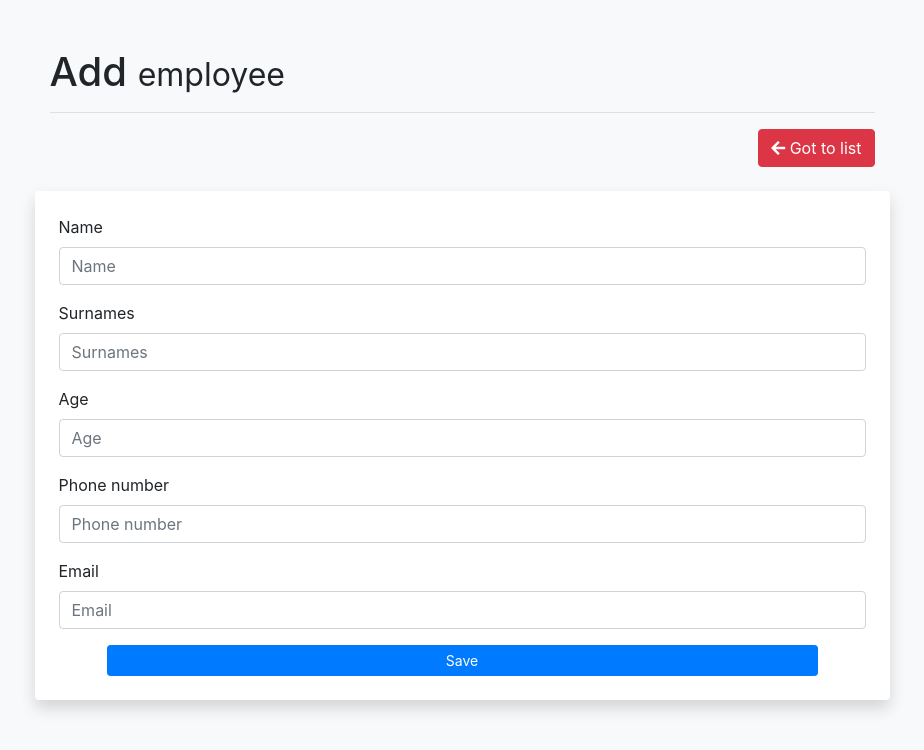
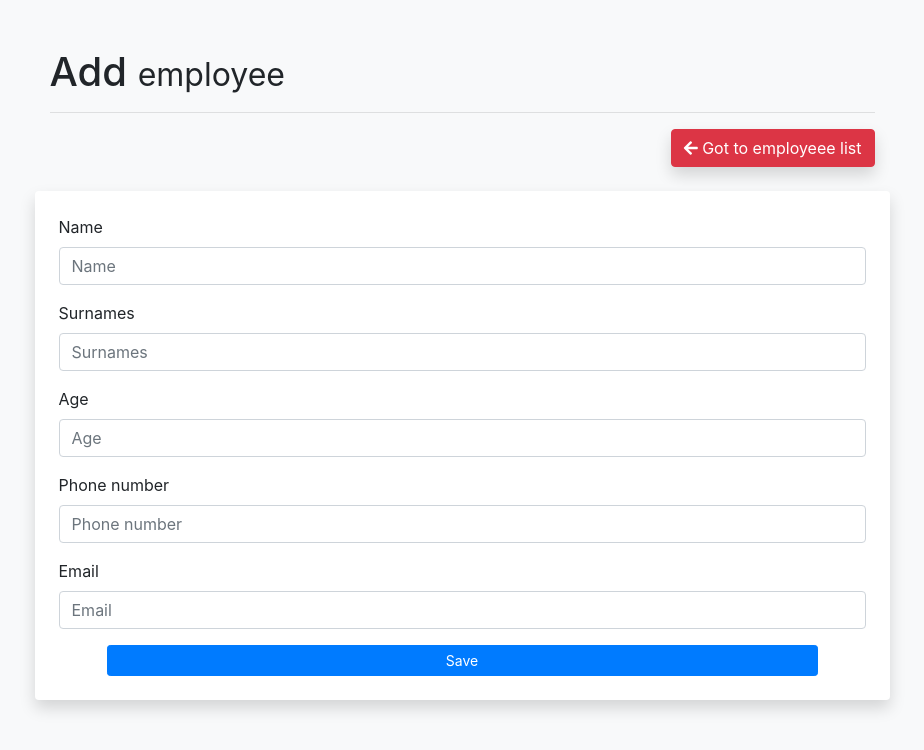
Before and after one commit to Daniel884936/Employee-crud, an Angular app in the folder EmployeeCrud.Web/: page /employee/new in a window 1280 px wide. Shown: the top 750 px of the page, without its empty margins (178-1102 px from the left). Built offline with nearby package versions, Linux system fonts and the light colour scheme.

Commit message:
aded shadows to some elements

```diff
--- a/EmployeeCrud.Web/src/app/app.component.html
+++ b/EmployeeCrud.Web/src/app/app.component.html
@@ -1,5 +1,5 @@
 
 
-<div class="mt-5">
+<div class="mt-5 ">
   <router-outlet></router-outlet>
 </div>
--- a/EmployeeCrud.Web/src/app/pages/employee/list/list.component.html
+++ b/EmployeeCrud.Web/src/app/pages/employee/list/list.component.html
@@ -2,9 +2,9 @@
 <hr>
 
 <div class="text-right mb-2 animate__animated animate__fadeIn animate__faster">
-  <button [routerLink]="['../new']"   type="button" name="" id="" class="btn btn-primary">
+  <button [routerLink]="['../new']"   type="button" name="" id="" class="btn btn-primary shadow">
     <i class="fas fa-plus    "></i>
-    Add</button>
+    Add employee</button>
 </div>
 
 <div class="text-center" *ngIf="loading">
@@ -13,7 +13,9 @@
 </div>
 </div>
 
-<table  *ngIf="employees.length > 0" class="table animate__animated animate__fadeIn animate__faster">
+
+<div class="table-responsive shadow-sm bg-white mb-5 rounded">
+  <table  *ngIf="employees.length > 0" class="table animate__animated animate__fadeIn animate__faster">
   <thead class="thead-dark">
     <tr>
       <th>#</th>
@@ -34,16 +36,18 @@
       <td>{{employee.age}}</td>
       <td>{{employee.phoneNumber}}</td>
       <td>
-        <button [routerLink]="['../edit', employee.employeeId]"  type="button" class="btn btn-primary">
+        <button [routerLink]="['../edit', employee.employeeId]"  type="button" class="btn btn-primary shadow">
           <i class="fas fa-pencil-alt    "></i>
         </button>
-        <button (click)="onDelete(employee.employeeId,i)"  type="button" class="btn btn-danger ml-2">
+        <button (click)="onDelete(employee.employeeId,i)"  type="button" class="btn btn-danger ml-2 shadow">
           <i class="fas fa-trash-alt    "></i>
         </button>
       </td>
     </tr>
   </tbody>
 </table>
+</div>
+
 
 <div class="row animate__animated animate__headShake"
     *ngIf="employees.length === 0 && !loading">
--- a/EmployeeCrud.Web/src/app/services/employee.service.ts
+++ b/EmployeeCrud.Web/src/app/services/employee.service.ts
@@ -33,6 +33,7 @@ export class EmployeeService {
   public getAll():Observable<Employee[]>{
     return this._http.get<Employee[]>(`${this.baseUrl}/employee`)
     .pipe(map((data:any)=>{
+      console.log(data);
       return data.data;
     }));
   }
--- a/EmployeeCrud.Web/src/app/shared/employee-form/employee-form.component.html
+++ b/EmployeeCrud.Web/src/app/shared/employee-form/employee-form.component.html
@@ -9,9 +9,9 @@
   <div class="col col-9 text-right">
        <button type="button"
                (click)="onBackTolist()"
-               class="btn btn-danger">
+               class="btn btn-danger  shadow">
                <i class="fas fa-arrow-left    "></i>
-               Got to list</button>
+               Got to employeee list</button>
   </div>
 
   <div class="p-4 col mt-4 col-9 shadow p-3 mb-5 bg-white rounded">
```
